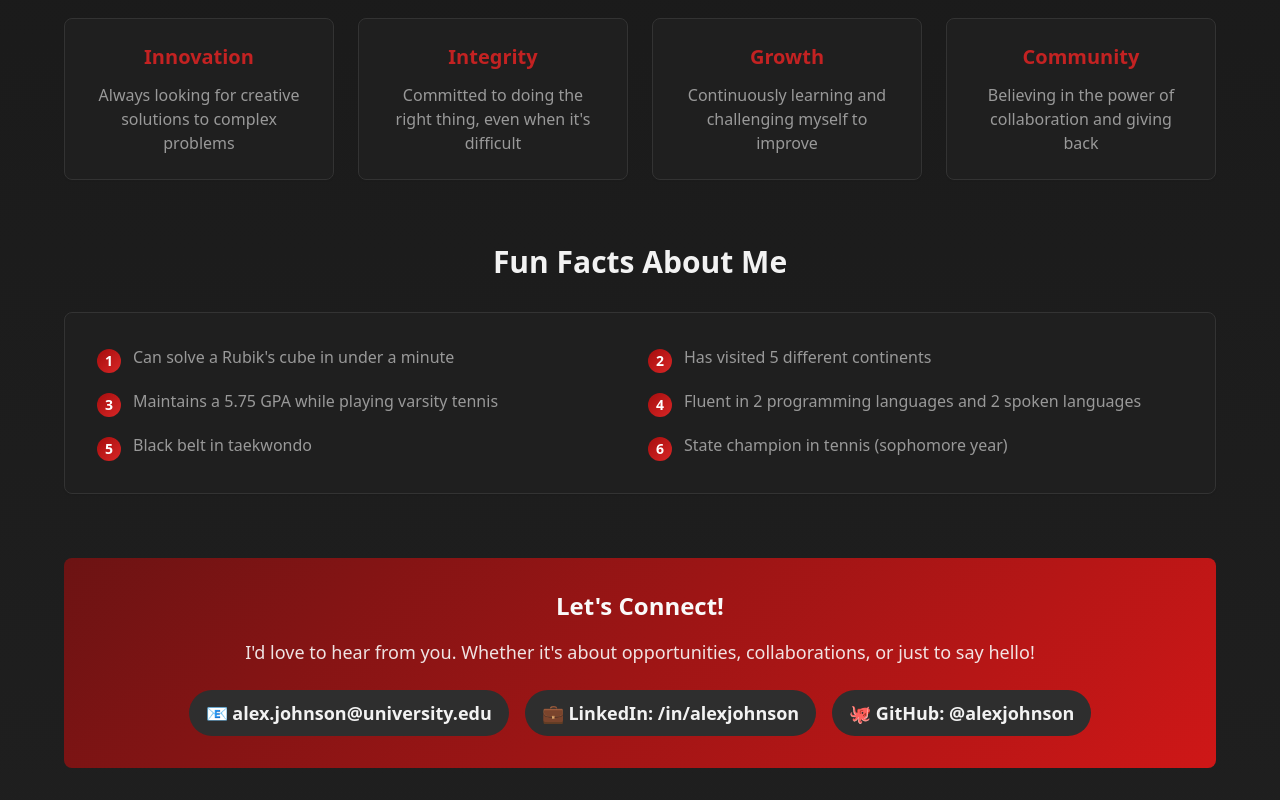
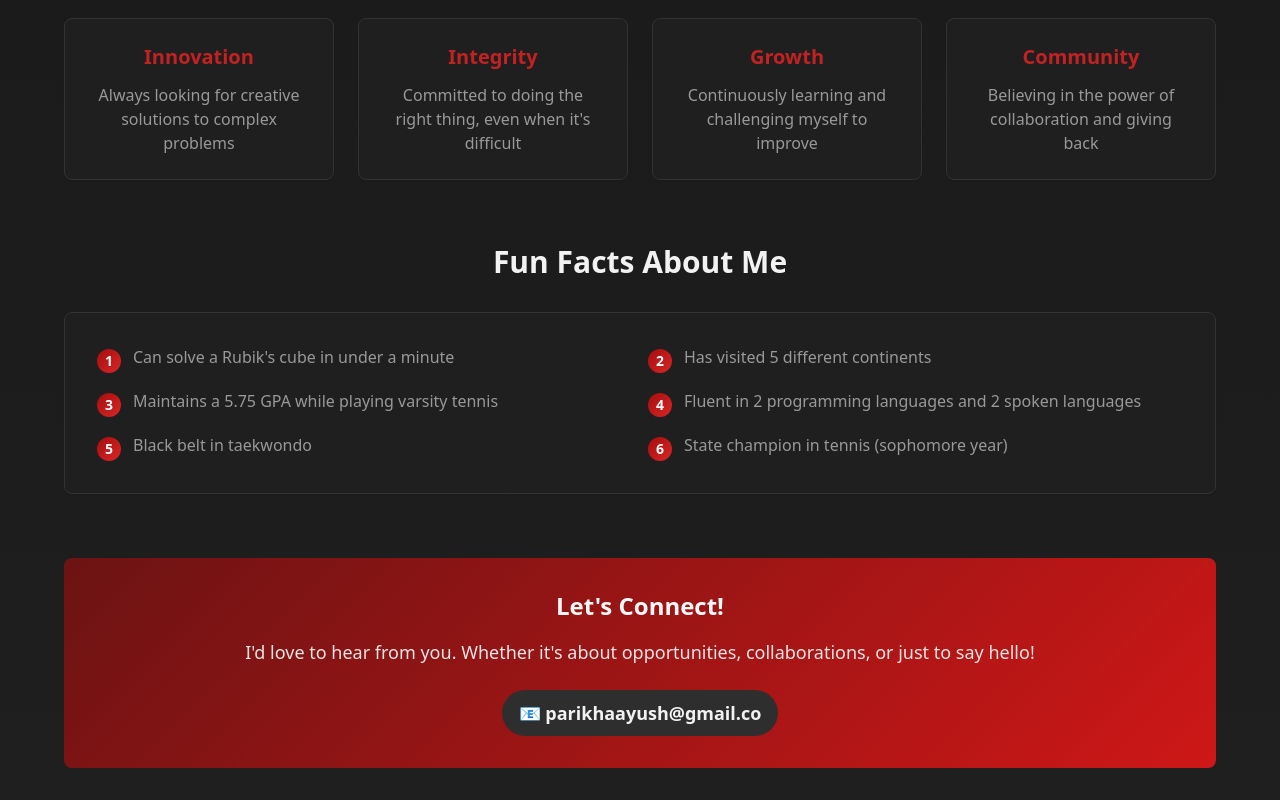
Before and after one commit to TheFedExpress/aayushparikh-2ada1e14, a React (Vite) app: page /about in a window 1280 px wide. Shown: the part 1357-2157 px from the top of the page. Built offline with nearby package versions, Linux system fonts and the light colour scheme.

Commit message:
Remove LinkedIn and GitHub links
Removed LinkedIn and GitHub links from the "Let's Connect" section, keeping only the email address.
-edited src/pages/About.tsx

```diff
--- a/src/pages/About.tsx
+++ b/src/pages/About.tsx
@@ -142,13 +142,7 @@ const About = () => {
           </p>
           <div className="flex flex-wrap justify-center gap-4">
             <Badge variant="secondary" className="px-4 py-2 text-lg">
-              📧 alex.johnson@university.edu
-            </Badge>
-            <Badge variant="secondary" className="px-4 py-2 text-lg">
-              💼 LinkedIn: /in/alexjohnson
-            </Badge>
-            <Badge variant="secondary" className="px-4 py-2 text-lg">
-              🐙 GitHub: @alexjohnson
+              📧 parikhaayush@gmail.co
             </Badge>
           </div>
         </div>
```
